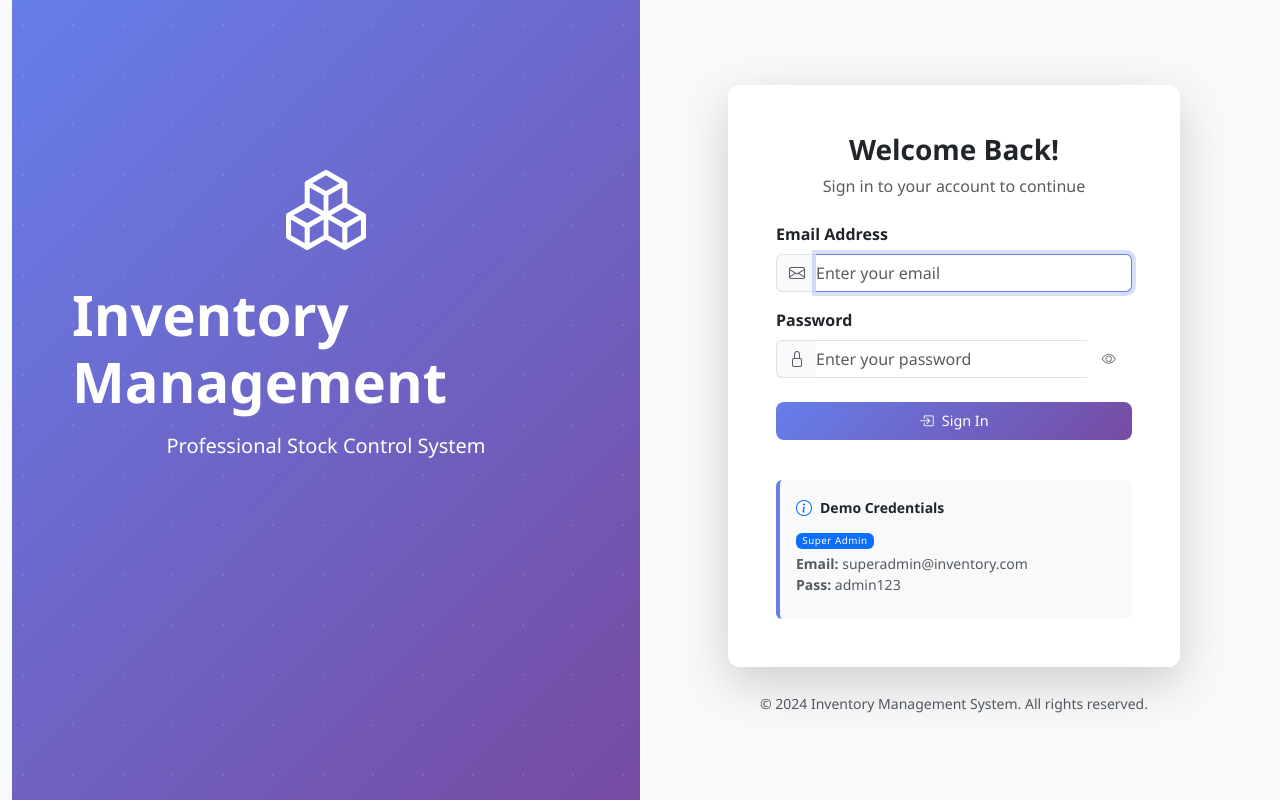
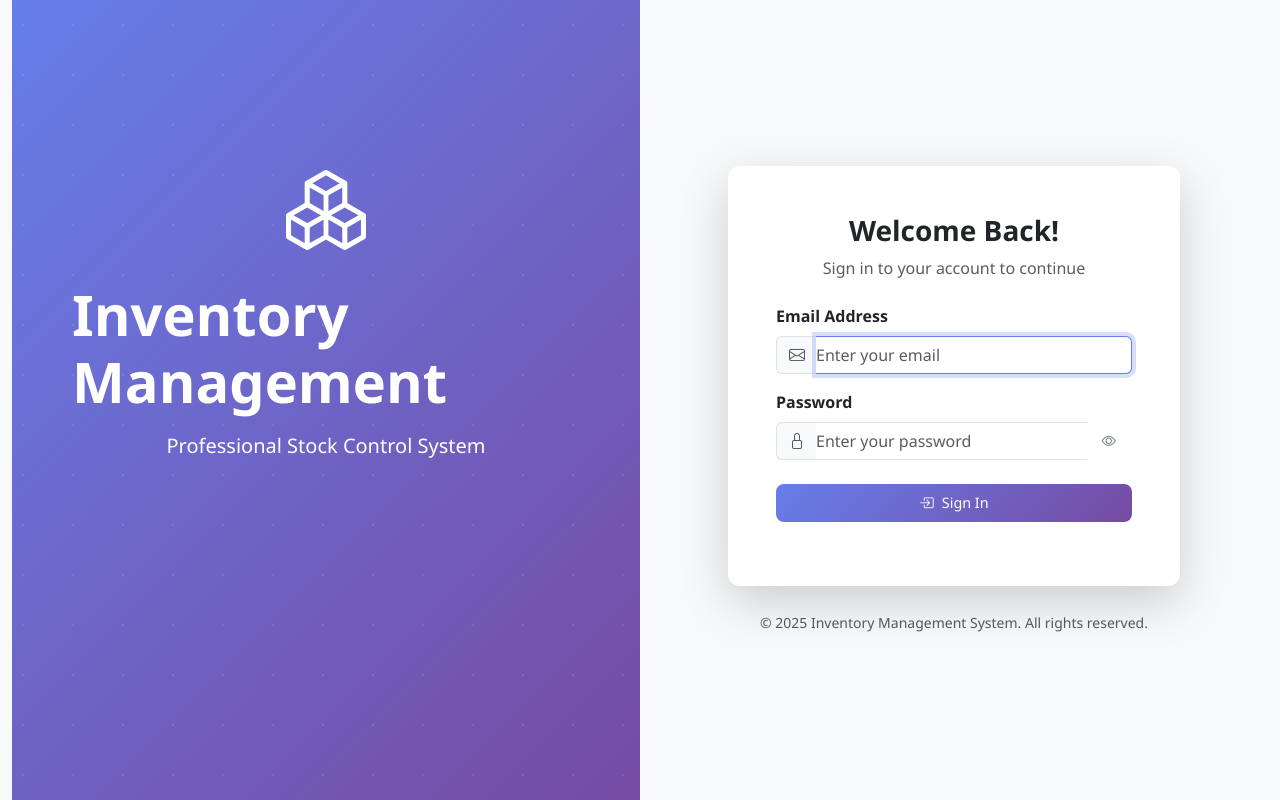
Before and after one commit to Ahmed143-9/Inventory_Management, a React (Create React App) app: page /login in a window 1280 px wide. Built offline with nearby package versions, Linux system fonts and the light colour scheme.

Commit message:
updated till now

```diff
--- a/src/components/auth/Login.js
+++ b/src/components/auth/Login.js
@@ -162,7 +162,7 @@ const Login = () => {
                   </form>
 
                   {/* Demo Credentials */}
-                  <div className="demo-credentials-box mt-4 p-3 bg-light rounded">
+                  {/* <div className="demo-credentials-box mt-4 p-3 bg-light rounded">
                     <div className="d-flex align-items-center mb-2">
                       <i className="bi bi-info-circle text-primary me-2"></i>
                       <strong className="small">Demo Credentials</strong>
@@ -176,14 +176,14 @@ const Login = () => {
                         </div>
                       </div>
                     </div>
-                  </div>
+                  </div> */}
                 </div>
               </div>
 
               {/* Footer */}
               <div className="text-center mt-4">
                 <small className="text-muted">
-                  © 2024 Inventory Management System. All rights reserved.
+                  © 2025 Inventory Management System. All rights reserved.
                 </small>
               </div>
             </div>
```
